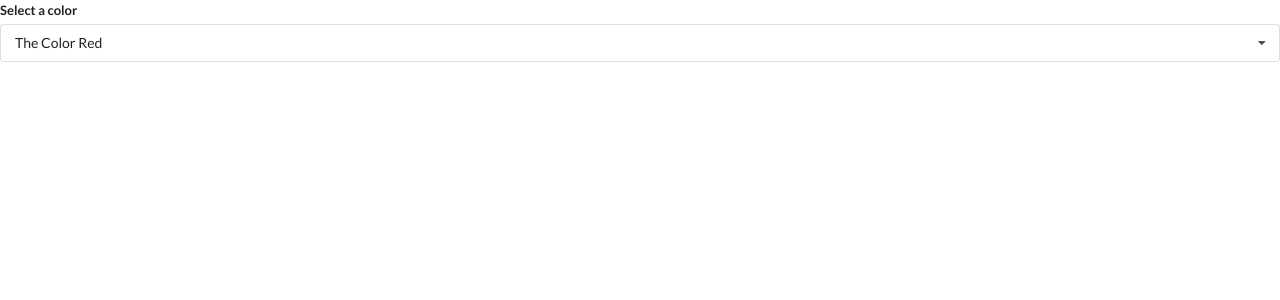
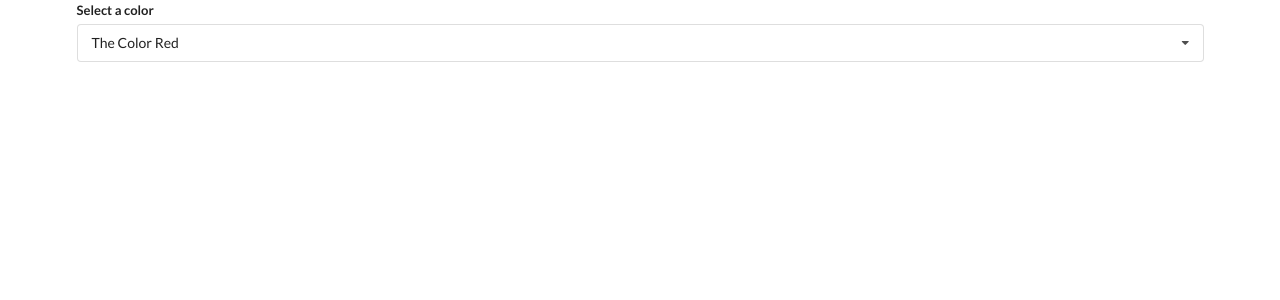
Before and after one commit to its-Saab/widgets, a React (Create React App) app: page / in a window 1280 px wide. Shown: the top 300 px of the page. Built offline with nearby package versions, Linux system fonts and the light colour scheme.

Commit message:
Add className to parent div

```diff
--- a/src/App.jsx
+++ b/src/App.jsx
@@ -28,7 +28,7 @@ const options = [
 export default () => {
 	const [selectedColor, setSelectedColor] = useState(options[0]);
 	return (
-		<div>
+		<div className="ui container">
 			{/* <Accordion items={items} /> */}
 			{/* <Search /> */}
 			<DropDown
```
